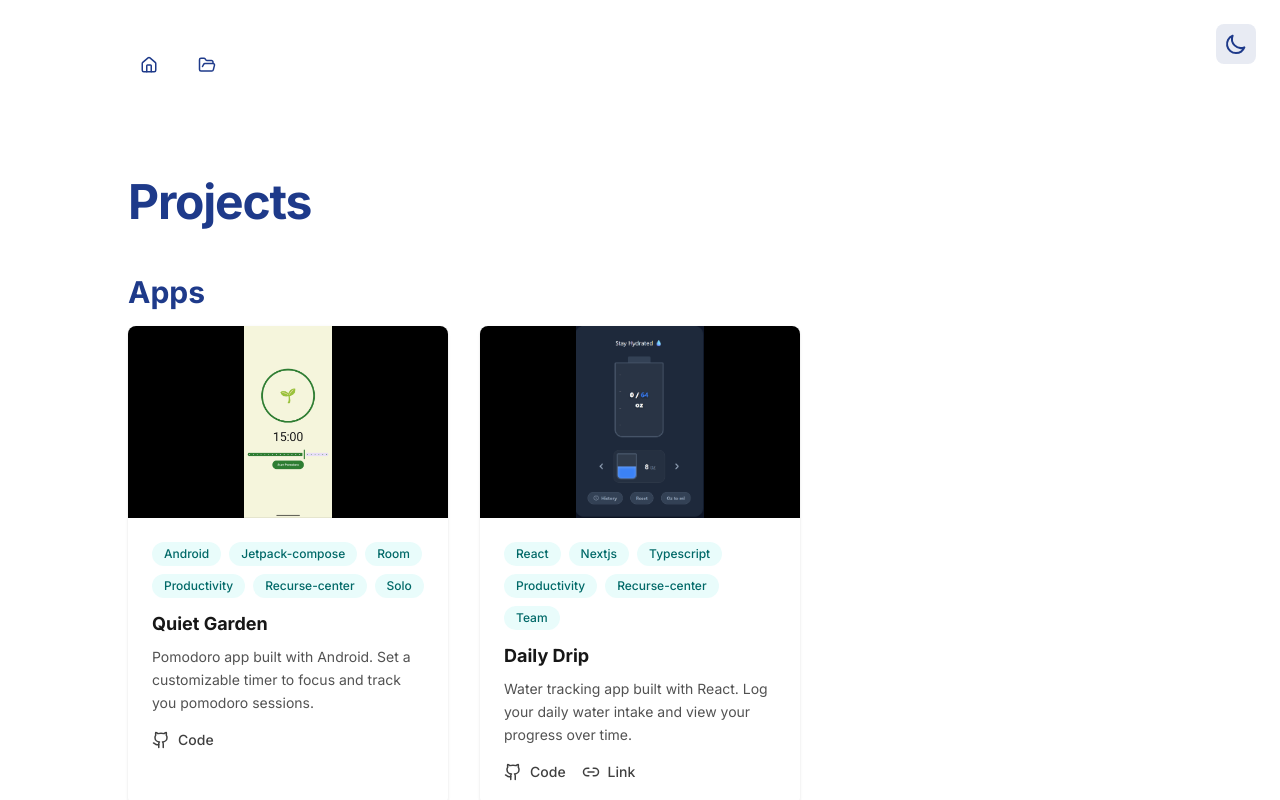
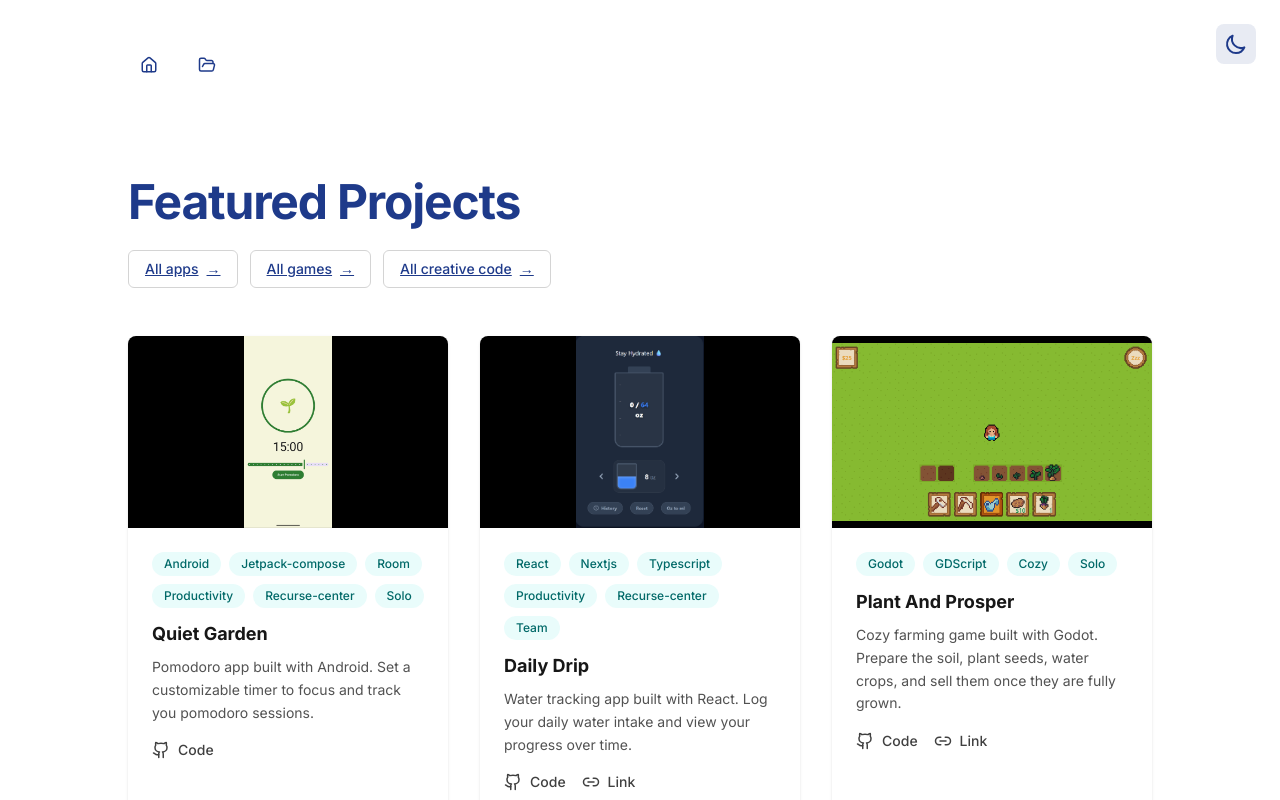
Before and after one commit to nadia-nh/nextjs-website, a Next.js app: page /projects in a window 1280 px wide. Shown: the top 800 px of the page. Built offline with nearby package versions, Linux system fonts and the light colour scheme.

Commit message:
Make the projects site show featured projects, and split apps, games, and creative code into their own sites

```diff
--- /dev/null
+++ b/app/app-projects/page.jsx
@@ -0,0 +1,30 @@
+import ProjectCard from '../projects/project-card';
+import {
+    applications,
+} from '../projects/project.data.jsx';
+
+export const metadata = {
+    title: 'Apps'
+};
+
+export default function AppProjectsPage() {
+    return (
+        <div className="pb-12">
+            {/* Page Header */}
+            <div className="mb-12">
+                <h1 className="mb-4">Apps</h1>
+                <p className="text-lg text-neutral-600 dark:text-neutral-400 max-w-2xl"
+                    style={{ color: 'var(--text-color)', opacity: 0.8 }}>
+
+                </p>
+            </div>
+
+            {/* Apps Grid */}
+            <div className="grid gap-8 sm:grid-cols-2 lg:grid-cols-3">
+                {applications.map((app) => (
+                    <ProjectCard key={app.id} project={app} />
+                ))}
+            </div>
+        </div>
+    );
+}
--- /dev/null
+++ b/app/creative-projects/page.jsx
@@ -0,0 +1,40 @@
+import ProjectCard from '../projects/project-card';
+import {
+    sketches,
+    shaders
+} from '../projects/project.data.jsx';
+
+export const metadata = {
+    title: 'Creative Code'
+};
+
+export default function ProjectsPage() {
+    return (
+        <div className="pb-12">
+            {/* Page Header */}
+            <div className="mb-12">
+                <h1 className="mb-4">Creative Code</h1>
+                <p className="text-lg text-neutral-600 dark:text-neutral-400 max-w-2xl"
+                    style={{ color: 'var(--text-color)', opacity: 0.8 }}>
+                </p>
+            </div>
+
+            <h2 className="mb-4">P5.js Sketches</h2>
+
+            {/* Creative Code Grid */}
+            <div className="grid gap-8 sm:grid-cols-2 lg:grid-cols-3">
+                {sketches.map((sketch) => (
+                    <ProjectCard key={sketch.id} project={sketch} />
+                ))}
+            </div>
+
+            <br /><br />
+            <h2 className="mb-4">Time-based Shaders</h2>
+            <div className="grid gap-8 sm:grid-cols-2 lg:grid-cols-3">
+                {shaders.map((shader) => (
+                    <ProjectCard key={shader.id} project={shader} />
+                ))}
+            </div>
+        </div>
+    );
+}
--- /dev/null
+++ b/app/game-projects/page.jsx
@@ -0,0 +1,58 @@
+import ProjectCard from '../projects/project-card';
+import {
+    games_godot,
+    games_rcade,
+    games_other,
+} from '../projects/project.data.jsx';
+
+export const metadata = {
+    title: 'Games'
+};
+
+export default function GameProjectsPage() {
+    return (
+        <div className="pb-12">
+            {/* Page Header */}
+            <div className="mb-12">
+                <h1 className="mb-4">Games</h1>
+                <p className="text-lg text-neutral-600 dark:text-neutral-400 max-w-2xl"
+                    style={{ color: 'var(--text-color)', opacity: 0.8 }}>
+
+                </p>
+            </div>
+
+            <h2 className="mb-4">Godot Engine</h2>
+            {/* Godot Games Grid */}
+            <div className="grid gap-8 sm:grid-cols-2 lg:grid-cols-3">
+                {games_godot.map((game) => (
+                    <ProjectCard key={game.id} project={game} />
+                ))}
+            </div>
+
+            <br /><br />
+            <h2 className="mb-4">
+                <a
+                href='https://github.com/fcjr/RCade'
+                target="_blank"
+                aria-label="RCade repository">
+                RCade
+                </a>
+            </h2>
+            {/* RCade Games Grid */}
+            <div className="grid gap-8 sm:grid-cols-2 lg:grid-cols-3">
+                {games_rcade.map((game) => (
+                    <ProjectCard key={game.id} project={game} />
+                ))}
+            </div>
+
+            <br /><br />
+            <h2 className="mb-4">Other Engines</h2>
+            {/* Other Games Grid */}
+            <div className="grid gap-8 sm:grid-cols-2 lg:grid-cols-3">
+                {games_other.map((game) => (
+                    <ProjectCard key={game.id} project={game} />
+                ))}
+            </div>
+        </div>
+    );
+}
--- a/app/projects/page.jsx
+++ b/app/projects/page.jsx
@@ -1,12 +1,6 @@
+import Link from 'next/link';
 import ProjectCard from './project-card';
-import {
-    applications,
-    games_godot,
-    games_rcade,
-    games_other,
-    sketches,
-    shaders
-} from './project.data.jsx';
+import { featured } from './project.data.jsx';
 
 export const metadata = {
     title: 'Projects'
@@ -17,77 +11,44 @@ export default function ProjectsPage() {
         <div className="pb-12">
             {/* Page Header */}
             <div className="mb-12">
-                <h1 className="mb-4">Projects</h1>
+                <h1 className="mb-4">Featured Projects</h1>
+                    <div className="mt-6 flex flex-wrap gap-3 text-sm font-medium">
+                    <Link
+                        href="/app-projects"
+                        className="inline-flex items-center gap-2 rounded-md border border-neutral-300 px-4 py-2 transition hover:-translate-y-0.5 hover:shadow-sm dark:border-neutral-700"
+                    >
+                        All apps <span aria-hidden>→</span>
+                    </Link>
+
+                    <Link
+                        href="/game-projects"
+                        className="inline-flex items-center gap-2 rounded-md border border-neutral-300 px-4 py-2 transition hover:-translate-y-0.5 hover:shadow-sm dark:border-neutral-700"
+                    >
+                        All games <span aria-hidden>→</span>
+                    </Link>
+
+                    <Link
+                        href="/creative-projects"
+                        className="inline-flex items-center gap-2 rounded-md border border-neutral-300 px-4 py-2 transition hover:-translate-y-0.5 hover:shadow-sm dark:border-neutral-700"
+                    >
+                        All creative code <span aria-hidden>→</span>
+                    </Link>
+                </div>
+
+                <br /><br />
                 <p className="text-lg text-neutral-600 dark:text-neutral-400 max-w-2xl"
                     style={{ color: 'var(--text-color)', opacity: 0.8 }}>
 
                 </p>
-            </div>
 
-            <h2 className="mb-4">Apps</h2>
+                {/* Featured Projects Grid */}
+                <div className="grid gap-8 sm:grid-cols-1 lg:grid-cols-3">
+                    {featured.map((project) => (
+                        <ProjectCard key={project.id} project={project} />
+                    ))}
+                </div>
 
-            {/* Apps Grid */}
-            <div className="grid gap-8 sm:grid-cols-2 lg:grid-cols-3">
-                {applications.map((app) => (
-                    <ProjectCard key={app.id} project={app} />
-                ))}
-            </div>
 
-            <br /><br />
-
-            <h2 className="mb-4">Games</h2>
-
-            <h3 className="mb-4">Godot Engine</h3>
-            {/* Godot Games Grid */}
-            <div className="grid gap-8 sm:grid-cols-2 lg:grid-cols-3">
-                {games_godot.map((game) => (
-                    <ProjectCard key={game.id} project={game} />
-                ))}
-            </div>
-
-            <br /><br />
-            <h3 className="mb-4">
-                <a
-                href='https://github.com/fcjr/RCade'
-                target="_blank"
-                aria-label="RCade repository">
-                RCade
-                </a>
-            </h3>
-            {/* RCade Games Grid */}
-            <div className="grid gap-8 sm:grid-cols-2 lg:grid-cols-3">
-                {games_rcade.map((game) => (
-                    <ProjectCard key={game.id} project={game} />
-                ))}
-            </div>
-
-            <br /><br />
-            <h3 className="mb-4">Other Engines</h3>
-            {/* Other Games Grid */}
-            <div className="grid gap-8 sm:grid-cols-2 lg:grid-cols-3">
-                {games_other.map((game) => (
-                    <ProjectCard key={game.id} project={game} />
-                ))}
-            </div>
-
-            <br /><br />
-            <h2 className="mb-4">Creative Code</h2>
-
-            <h3 className="mb-4">P5.js Sketches</h3>
-
-            {/* Creative Code Grid */}
-            <div className="grid gap-8 sm:grid-cols-2 lg:grid-cols-3">
-                {sketches.map((sketch) => (
-                    <ProjectCard key={sketch.id} project={sketch} />
-                ))}
-            </div>
-
-            <br /><br />
-            <h3 className="mb-4">Time-based Shaders</h3>
-            <div className="grid gap-8 sm:grid-cols-2 lg:grid-cols-3">
-                {shaders.map((shader) => (
-                    <ProjectCard key={shader.id} project={shader} />
-                ))}
             </div>
         </div>
     );
--- a/app/projects/project.data.jsx
+++ b/app/projects/project.data.jsx
@@ -14,6 +14,70 @@ import screenshotRcFlowerPomodoro from '@images/screenshot-rc-flower-pomodoro.pn
 import screenshotRcRainbowSpiral from '@images/screenshot-rc-rainbow-spiral.png';
 import screenshotRcRingsPlanets from '@images/screenshot-rc-rings-planets.png';
 import screenshotRcShiftingSpheres from '@images/screenshot-rc-shifting-spheres.png';
+
+export const featured = [
+    {
+        id: 1,
+        title: 'Quiet Garden',
+        description: `Pomodoro app built with Android.
+            Set a customizable timer to focus and track you pomodoro sessions.`,
+        image: screenshotRcPomodoro,
+        liveUrl: null,
+        githubUrl: 'https://github.com/nadia-nh/rc-android-pomodoro',
+        tags: ['Android', 'Jetpack-compose', 'Room', 'Productivity', 'Recurse-center', 'Solo']
+    },
+    {
+        id: 2,
+        title: 'Daily Drip',
+        description: `Water tracking app built with React.
+            Log your daily water intake and view your progress over time.`,
+        image: screenshotRcWaterTracking,
+        liveUrl: 'https://rc-water-tracking-app.vercel.app/',
+        githubUrl: 'https://github.com/nadia-nh/rc-water-tracking-app',
+        tags: ['React', 'Nextjs', 'Typescript', 'Productivity', 'Recurse-center', 'Team']
+    },
+    {
+        id: 3,
+        title: 'Plant And Prosper',
+        description: `Cozy farming game built with Godot.
+            Prepare the soil, plant seeds, water crops, and sell them once they are fully grown.`,
+        image: screenshotRcGodotFarmRpg,
+        liveUrl: 'https://forgepixel.itch.io/plant-and-prosper',
+        githubUrl: 'https://github.com/nadia-nh/rc-godot-farm-rpg',
+        tags: ['Godot', 'GDScript', 'Cozy', 'Solo']
+    },
+    {
+        id: 4,
+        title: 'Space Laser',
+        description: `Shoot-em-up game in space built with Pico-8.
+            Steer a ship and shoot lasers at falling enemies.`,
+        image: screenshotRcShooter,
+        liveUrl: 'https://www.lexaloffle.com/bbs/cart_info.php?cid=rasifebuhi-8',
+        githubUrl: 'https://github.com/nadia-nh/rc-pico8-shoot-em-up',
+        tags: ['Pico-8', 'Lua', 'SHMUP', 'Recurse-center', 'Solo']
+    },
+    {
+        id: 5,
+        title: 'Flower Garden',
+        description: `Cozy garden.
+            Left-click to plant flowers and watch them sway in the breeze.
+            Right-click to remove them.`,
+        image: screenshotRcFlowerGarden,
+        liveUrl: 'https://editor.p5js.org/nadia-nh/full/H0Lgt_z6k',
+        githubUrl: 'https://github.com/nadia-nh/rc-creative-coding/tree/main/flower-garden',
+        tags: ['p5.js', 'Javascript', 'Cozy', 'Solo']
+    },
+    {
+        id: 6,
+        title: 'Rings And Planets',
+        description: `Constellation scene.
+            Rings and orbiting planets move dynamically, with colors shifting over time.`,
+        image: screenshotRcRingsPlanets,
+        liveUrl: 'https://www.shadertoy.com/view/W3jBWW',
+        githubUrl: 'https://github.com/nadia-nh/rc-creative-coding/tree/main/rings-and-planets',
+        tags: ['Shader','GLSL', 'Geometric', 'Solo']
+    },
+];
 
 export const applications = [
     {
```
